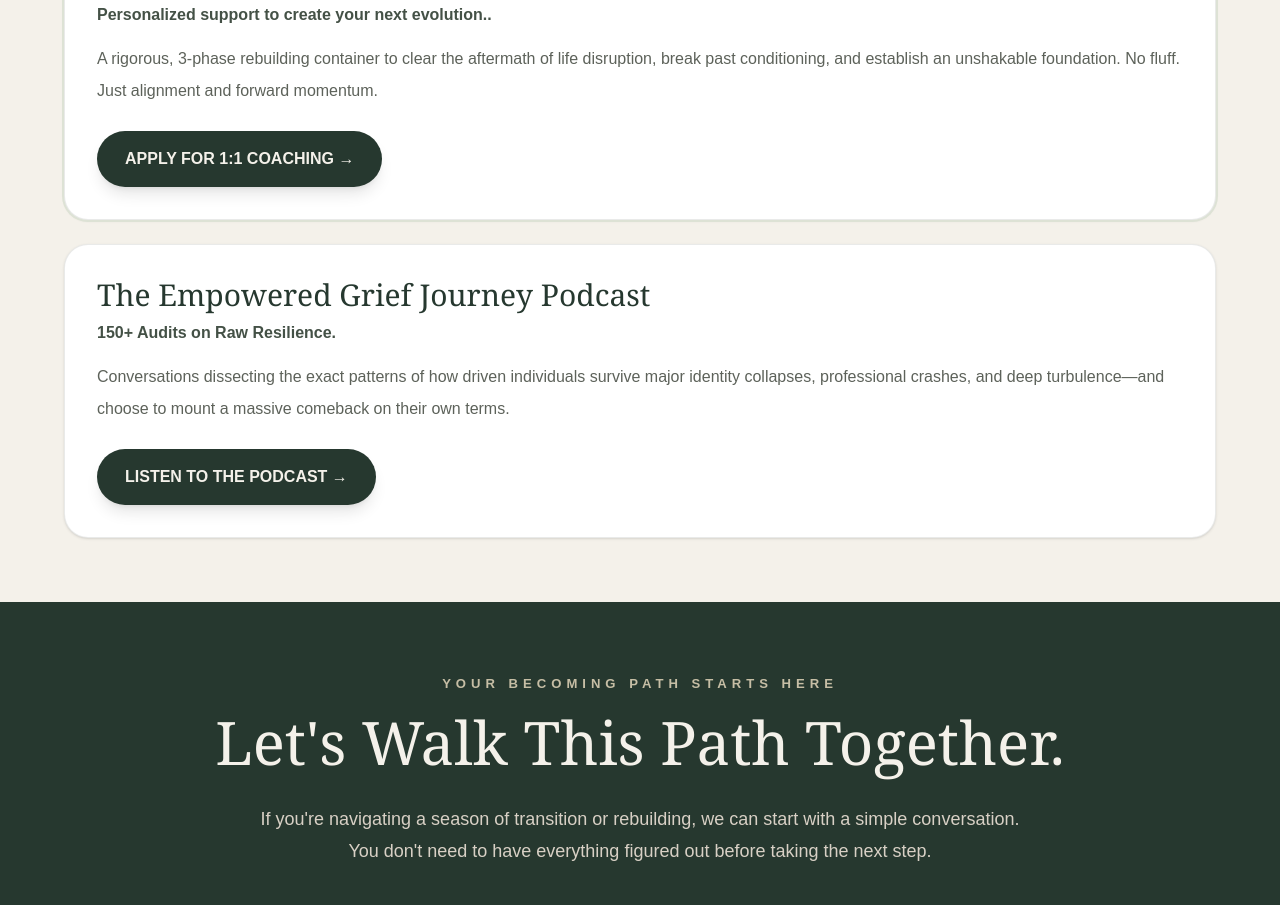
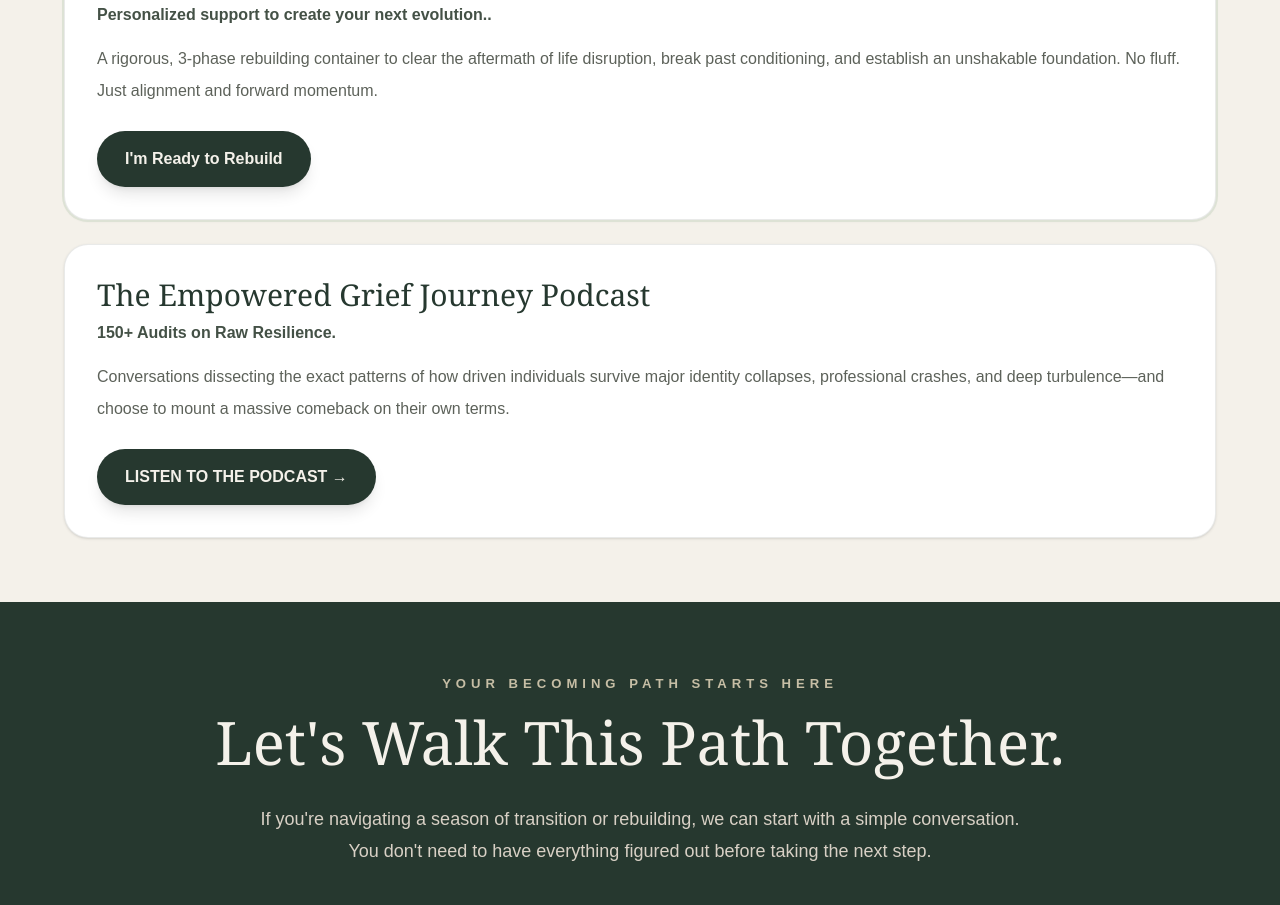
Before and after one commit to mybecomingpath/my-becoming-path, a Next.js app: page / in a window 1280 px wide. Shown: the part 5280-6185 px from the top of the page. Built offline with nearby package versions, Linux system fonts and the light colour scheme.

Commit message:
Update page.tsx

```diff
--- a/app/page.tsx
+++ b/app/page.tsx
@@ -383,7 +383,7 @@ REAL TURNAROUNDS. UNCOMPROMISED RESULTS.    </h2>
   href="/book"
   className="mt-6 inline-flex rounded-full bg-[#26382F] px-7 py-4 font-semibold text-[#F4F1EA] shadow-lg transition-all duration-300 hover:scale-[1.02]"
 >
-  APPLY FOR 1:1 COACHING →
+  I'm Ready to Rebuild
 </Link>
         </div>
 
```
